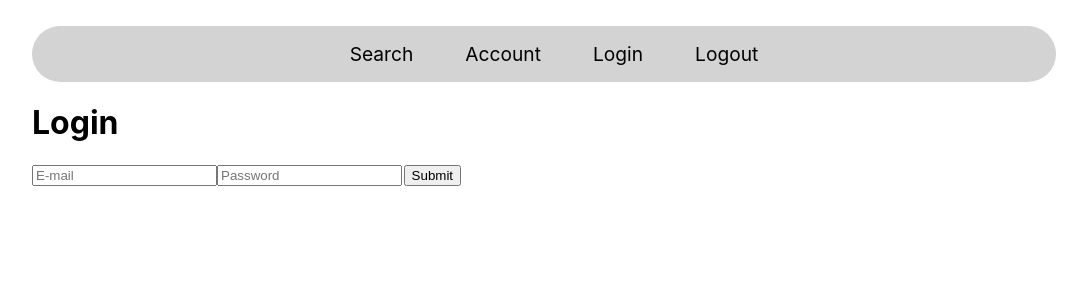
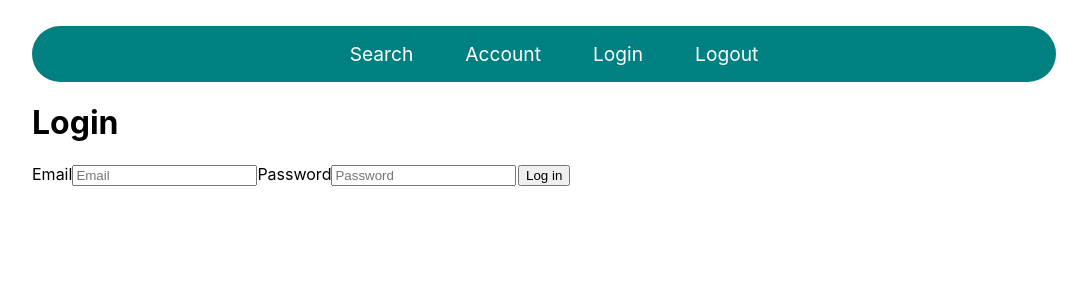
Before and after one commit to lorentbako/entOs, a React (Create React App) app: page /login in a window 1280 px wide. Shown: the top 300 px of the page, without its empty margins (96-1183 px from the left). Built offline with nearby package versions, Linux system fonts and the light colour scheme; no server answers.

Commit message:
Authentication
Added authentication context, connected it with firebase and succesfully implented login, need to connect ContextAPI with login state next.

```diff
--- /dev/null
+++ b/src/Auth/Auth.js
@@ -0,0 +1,31 @@
+import React, { useEffect, useState } from "react";
+import auth from "./base.js";
+
+export const AuthContext = React.createContext();
+
+export const AuthProvider = ({ children }) => {
+  const [currentUser, setCurrentUser] = useState(null);
+  const [pending, setPending] = useState(true);
+
+  useEffect(() => {
+    console.log(auth);
+    auth.onAuthStateChanged((user) => {
+      setCurrentUser(user);
+      setPending(false);
+    });
+  }, []);
+
+  if (pending) {
+    return <>Loading...</>;
+  }
+
+  return (
+    <AuthContext.Provider
+      value={{
+        currentUser,
+      }}
+    >
+      {children}
+    </AuthContext.Provider>
+  );
+};
--- a/src/Firebase/FirebaseSDK.js
+++ b/src/Auth/base.js
@@ -1,9 +1,7 @@
-// Import the functions you need from the SDKs you need
+import "firebase/auth";
 import { initializeApp } from "firebase/app";
-// TODO: Add SDKs for Firebase products that you want to use
-// https://firebase.google.com/docs/web/setup#available-libraries
+import { getAuth } from "firebase/auth";
 
-// Your web app's Firebase configuration
 const firebaseConfig = {
   apiKey: "AIzaSyBHvtUfqfG3E9EZk4ZKhc_7q8U_8Q7hn4I",
   authDomain: "entos-739af.firebaseapp.com",
@@ -14,6 +12,7 @@ const firebaseConfig = {
   appId: "1:904228529083:web:5381ece6478b2523d8da9e",
 };
 
-// Initialize Firebase
 const app = initializeApp(firebaseConfig);
-console.log(app);
+const auth = getAuth(app);
+
+export default auth;
--- a/src/Pages/Layout.js
+++ b/src/Pages/Layout.js
@@ -1,9 +1,11 @@
 import React from "react";
 import { Link, Outlet } from "react-router-dom";
+import { AuthProvider } from "../Auth/Auth.js";
 import styles from "../Styles/Layout.module.css";
 
 const Layout = () => {
   return (
+    <AuthProvider>
       <div className={styles.container}>
         <nav>
           <ul>
@@ -25,6 +27,7 @@ const Layout = () => {
         </nav>
         <Outlet />
       </div>
+    </AuthProvider>
   );
 };
 
--- a/src/Pages/Login.js
+++ b/src/Pages/Login.js
@@ -1,10 +1,12 @@
-import React, { useState } from "react";
 import { getAuth, signInWithEmailAndPassword } from "firebase/auth";
 
 const Login = () => {
-  const [credentials, setCredentials] = useState({ email: "", password: "" });
   const auth = getAuth();
-  signInWithEmailAndPassword(auth, credentials.email, credentials.password)
+  let errorMessage = "";
+  const handleLogin = (event) => {
+    event.preventDefault();
+    const { email, password } = event.target.elements;
+    signInWithEmailAndPassword(auth, email.value, password.value)
       .then((userCredential) => {
         // Signed in
         const user = userCredential.user;
@@ -12,20 +14,23 @@ const Login = () => {
         // ...
       })
       .catch((error) => {
-      const errorCode = error.code;
-      const errorMessage = error.message;
+        errorMessage = error.message;
       });
-
+  };
   return (
     <div>
       <h1> Login</h1>
-
-      <form onSubmit={signInWithEmailAndPassword}>
-        <input placeholder="E-mail" value={credentials.email} />
-        <input placeholder="Password" value={credentials.password} />
-        <button type="submit" onSubmit={() => setCredentials()}>
-          Submit
-        </button>
+      {errorMessage && <p>{errorMessage}</p>}
+      <form onSubmit={handleLogin}>
+        <label>
+          Email
+          <input name="email" type="email" placeholder="Email" />
+        </label>
+        <label>
+          Password
+          <input name="password" type="password" placeholder="Password" />
+        </label>
+        <button type="submit">Log in</button>
       </form>
     </div>
   );
--- a/src/Styles/Layout.module.css
+++ b/src/Styles/Layout.module.css
@@ -5,8 +5,7 @@
 }
 
 nav {
-  background-color: lightgray;
-
+  background-color: #008080;
   border-radius: 2rem;
 }
 
@@ -25,12 +24,12 @@ li {
 
 a {
   text-decoration: none;
-  color: black;
+  color: rgb(255, 255, 255);
   font-size: 1.2em;
 }
 
 li:hover {
-  background-color: rgb(145, 205, 255);
+  background-color: #5f9ea0;
 }
 
 span {
```
Lines whose indentation alone changed are shown as unchanged.
